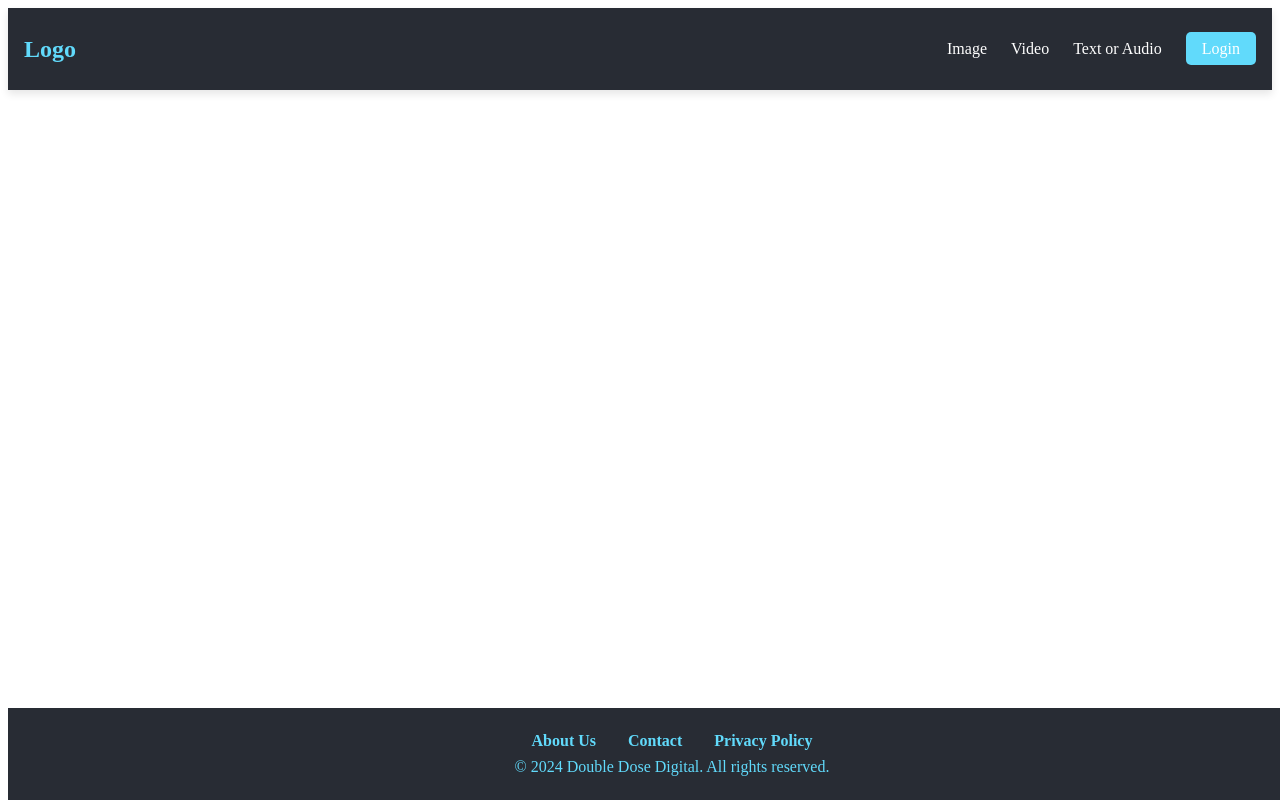
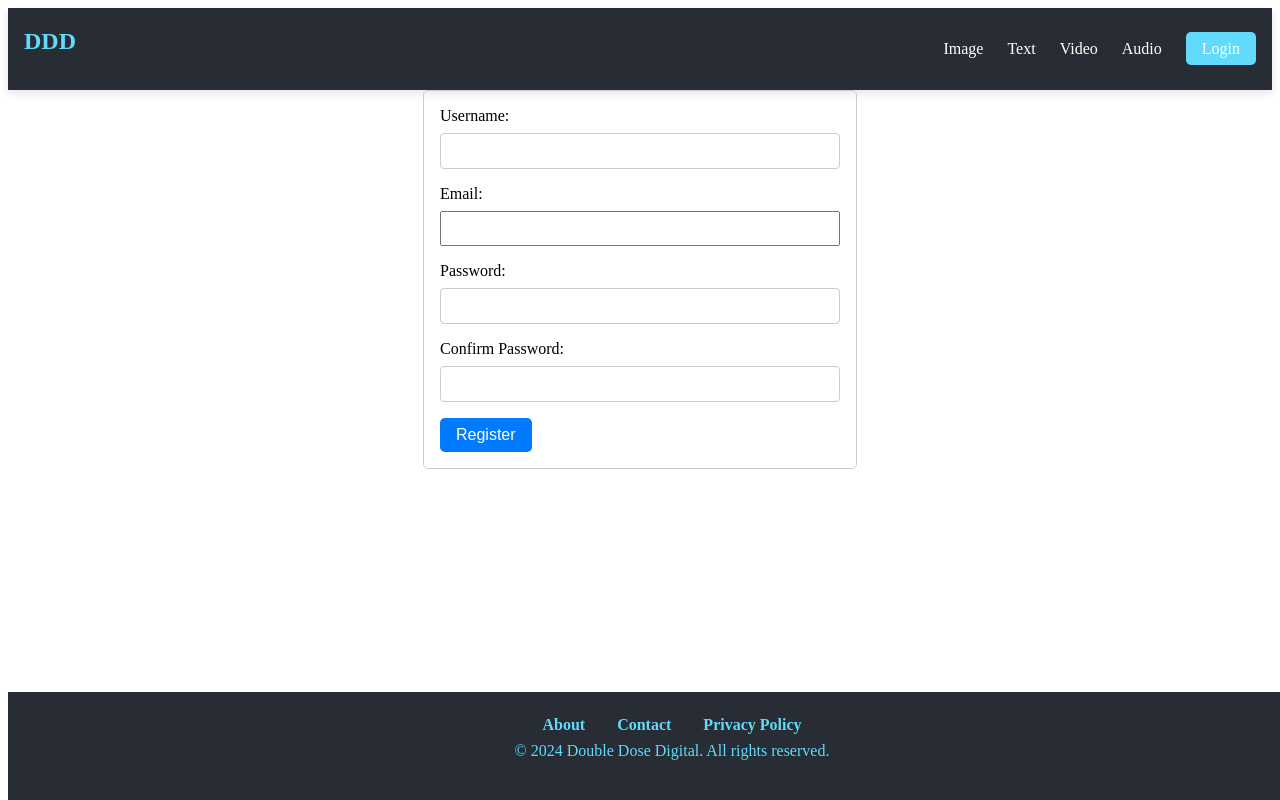
Before and after one commit to ankit-doubledosedigital/website-DDD, a React (Create React App) app in the folder client/: page /Register in a window 1280 px wide. Built offline with nearby package versions, Linux system fonts and the light colour scheme.

Commit message:
few file add

```diff
--- a/client/package.json
+++ b/client/package.json
@@ -8,6 +8,7 @@
     "@testing-library/user-event": "^13.5.0",
     "react": "^18.3.1",
     "react-dom": "^18.3.1",
+    "react-router-dom": "^6.24.0",
     "react-scripts": "5.0.1",
     "web-vitals": "^2.1.4"
   },
--- a/client/src/App.js
+++ b/client/src/App.js
@@ -1,15 +1,28 @@
 // src/App.js
 import React from 'react';
+import { BrowserRouter, Routes, Route } from 'react-router-dom';
 import Navbar from './Components/Navbar';
 import Footer from './Components/Footer';
+import Image from './Components/Image';
+import AboutUsPage from './Components/Aboutus';
+import Login from './Components/Login';
+import Register from './Components/Register';
 
 const App = () => {
   return (
-    <div>
-      <Navbar />
-      <Footer/>
+    <BrowserRouter>
+      <div>
+        <Navbar />
+        <Routes>
+          <Route path='/Image' element={<Image />} />
+          <Route path='/About' element={<AboutUsPage />} />
+          <Route path='/login' element={<Login />} />
+          <Route path='/Register' element={<Register/>} />
 
-    </div>
+        </Routes>
+        <Footer />
+      </div>
+    </BrowserRouter>
   );
 };
 
--- /dev/null
+++ b/client/src/Components/Aboutus.js
@@ -0,0 +1,13 @@
+import React from 'react';
+
+const AboutUsPage = () => {
+    return (
+        <div>
+            <h1>About Us</h1>
+            <p>Welcome to Our Company!</p>
+            {/* Add more content as needed */}
+        </div>
+    );
+}
+
+export default AboutUsPage;
--- a/client/src/Components/Footer.js
+++ b/client/src/Components/Footer.js
@@ -1,15 +1,16 @@
 // src/Footer.js
 import React from 'react';
 import './Footer.css';
+import {Link} from 'react-router-dom';
 
 const Footer = () => {
   return (
     <footer className="footer">
       <div className="footer-content">
         <div className="footer-links">
-          <a href="#about">About Us</a>
-          <a href="#contact">Contact</a>
-          <a href="#privacy">Privacy Policy</a>
+          <Link to='/About'>About</Link>
+          <Link to='/About'>Contact</Link>
+          <Link to='/About'>Privacy Policy</Link>
         </div>
         <p className="footer-text">© 2024 Double Dose Digital. All rights reserved.</p>
       </div>
--- /dev/null
+++ b/client/src/Components/Image.css
@@ -0,0 +1,42 @@
+/* src/ImageUpload.css */
+.image-upload {
+    display: flex;
+    flex-direction: column;
+    align-items: center;
+    padding: 1rem;
+    background-color: #f9f9f9;
+    border-radius: 10px;
+    box-shadow: 0 4px 8px rgba(0, 0, 0, 0.1);
+    max-width: 500px;
+    margin: 2rem auto;
+  }
+
+  .image-upload h2 {
+    margin-bottom: 1rem;
+    color: #333;
+  }
+
+  .image-upload input[type="file"] {
+    margin-bottom: 1rem;
+  }
+
+  .image-preview img {
+    max-width: 100%;
+    max-height: 300px;
+    margin-bottom: 1rem;
+    border-radius: 10px;
+  }
+
+  .image-upload textarea {
+    width: 100%;
+    height: 100px;
+    margin-bottom: 1rem;
+    padding: 0.5rem;
+    border-radius: 5px;
+    border: 1px solid #ccc;
+  }
+
+  .image-info p {
+    margin: 0.5rem 0;
+    color: #666;
+  }
--- /dev/null
+++ b/client/src/Components/Image.js
@@ -0,0 +1,44 @@
+// src/ImageUpload.js
+import React, { useState } from 'react';
+import './Image.css';
+
+const ImageUpload = () => {
+  const [image, setImage] = useState(null);
+  const [description, setDescription] = useState('');
+  const [preview, setPreview] = useState(null);
+
+  const handleImageChange = (e) => {
+    const file = e.target.files[0];
+    if (file) {
+      setImage(file);
+      setPreview(URL.createObjectURL(file));
+    }
+  };
+
+  const handleDescriptionChange = (e) => {
+    setDescription(e.target.value);
+  };
+
+  return (
+    <div className="image-upload">
+      <h2>Upload  Image</h2>
+      <input type="file" accept="image/*" onChange={handleImageChange} />
+      {preview && (
+        <div className="image-preview">
+          <img src={preview} alt="Preview" />
+        </div>
+      )}
+      <textarea
+        placeholder="Enter image description"
+        value={description}
+        onChange={handleDescriptionChange}
+      />
+      <div className="image-info">
+        {image && <p>File name: {image.name}</p>}
+        {description && <p>Description: {description}</p>}
+      </div>
+    </div>
+  );
+};
+
+export default ImageUpload;
--- /dev/null
+++ b/client/src/Components/Login.css
@@ -0,0 +1,40 @@
+.LoginForm {
+    text-align: left;
+  }
+
+  .form-group {
+    margin-bottom: 15px;
+  }
+
+  label {
+    display: block;
+    margin-bottom: 5px;
+  }
+
+  input[type='text'],
+  input[type='password'] {
+    width: 100%;
+    padding: 8px;
+    font-size: 16px;
+    border: 1px solid #ccc;
+    border-radius: 4px;
+  }
+
+  button {
+    background-color: #007bff;
+    color: white;
+    border: none;
+    padding: 10px 20px;
+    font-size: 16px;
+    border-radius: 4px;
+    cursor: pointer;
+  }
+
+  button:hover {
+    background-color: #0056b3;
+  }
+
+  .error {
+    color: red;
+    margin-bottom: 10px;
+  }
--- /dev/null
+++ b/client/src/Components/Login.js
@@ -0,0 +1,63 @@
+import React, { useState } from 'react';
+import './Login.css';
+import { Link } from 'react-router-dom';
+
+const LoginForm = () => {
+  const [username, setUsername] = useState('');
+  const [password, setPassword] = useState('');
+  const [error, setError] = useState('');
+
+  const handleSubmit = (event) => {
+    event.preventDefault();
+    // Basic validation
+    if (!username || !password) {
+      setError('Please enter both username and password.');
+      return;
+    }
+    // Mock authentication - Replace with actual logic
+    if (username === 'admin' && password === 'password') {
+      // Successful login
+      console.log('Logged in successfully!');
+      setError('');
+      setUsername('');
+      setPassword('');
+    } else {
+      // Failed login
+      setError('Invalid username or password. Please try again.');
+    }
+  };
+
+  return (
+    <div className="LoginForm">
+      <form onSubmit={handleSubmit}>
+        <h2>Login</h2>
+        {error && <p className="error">{error}</p>}
+        <div className="form-group">
+          <label htmlFor="username">Username:</label>
+          <input
+            type="text"
+            id="username"
+            value={username}
+            onChange={(e) => setUsername(e.target.value)}
+          />
+        </div>
+        <div className="form-group">
+          <label htmlFor="password">Password:</label>
+          <input
+            type="password"
+            id="password"
+            value={password}
+            onChange={(e) => setPassword(e.target.value)}
+          />
+        </div>
+        <button type="submit">Login</button>
+        <p>
+            Not Registered</p>
+            <Link to='/Register'>Register</Link>
+
+      </form>
+    </div>
+  );
+};
+
+export default LoginForm;
--- a/client/src/Components/Navbar.css
+++ b/client/src/Components/Navbar.css
@@ -13,8 +13,13 @@
     font-size: 1.5rem;
     text-decoration: none;
     font-weight: bold;
+
+
   }
-
+  .logo{
+    height: 50px;
+    padding-top: 20px;
+  }
   .navbar-menu {
     list-style: none;
     display: flex;
--- a/client/src/Components/Navbar.js
+++ b/client/src/Components/Navbar.js
@@ -1,18 +1,23 @@
 // src/Navbar.js
 import React from 'react';
 import './Navbar.css';
+import { Link } from 'react-router-dom';
+// import logo from '../assets/ddd.png'
 
 const Navbar = () => {
   return (
     <nav className="navbar">
       <div className="navbar-logo">
-        <a href="#home">Logo</a>
+        {/* <img className='logo' src={logo} alt='logo'/> */}
+        <Link to='/'>DDD</Link>
       </div>
       <ul className="navbar-menu">
-        <li><a href="#image">Image</a></li>
-        <li><a href="#video">Video</a></li>
-        <li><a href="#text-or-audio">Text or Audio</a></li>
-        <li><a href="#login" className="navbar-login-button">Login</a></li>
+        <li><Link to='/Image'>Image</Link></li>
+        <li><Link to='/Text'>Text</Link></li>
+        <li><Link to='/Video'>Video</Link></li>
+        <li><Link to='/Audio'>Audio</Link></li>
+        <li><Link className='navbar-login-button' to='/login'>Login</Link></li>
+        {/* <li><a href="#login" className="navbar-login-button">Login</a></li> */}
       </ul>
     </nav>
   );
--- /dev/null
+++ b/client/src/Components/Register.css
@@ -0,0 +1,36 @@
+form {
+    max-width: 400px;
+    margin: 0 auto;
+    padding: 1rem;
+    border: 1px solid #ccc;
+    border-radius: 5px;
+  }
+
+  div {
+    margin-bottom: 1rem;
+  }
+
+  label {
+    display: block;
+    margin-bottom: 0.5rem;
+  }
+
+  input {
+    width: 100%;
+    padding: 0.5rem;
+    box-sizing: border-box;
+  }
+
+  span {
+    color: red;
+    font-size: 0.875rem;
+  }
+
+  button {
+    padding: 0.5rem 1rem;
+    background-color: #007bff;
+    color: white;
+    border: none;
+    border-radius: 5px;
+    cursor: pointer;
+  }
--- /dev/null
+++ b/client/src/Components/Register.js
@@ -0,0 +1,88 @@
+import React, { useState } from 'react';
+import './Register.css';
+
+const Registration = () => {
+  const [formData, setFormData] = useState({
+    username: '',
+    email: '',
+    password: '',
+    confirmPassword: ''
+  });
+
+  const [errors, setErrors] = useState({});
+
+  const handleChange = (e) => {
+    const { name, value } = e.target;
+    setFormData({
+      ...formData,
+      [name]: value
+    });
+  };
+
+  const validate = () => {
+    const errors = {};
+    if (!formData.username) errors.username = 'Username is required';
+    if (!formData.email) errors.email = 'Email is required';
+    if (!formData.password) errors.password = 'Password is required';
+    if (formData.password !== formData.confirmPassword) errors.confirmPassword = 'Passwords do not match';
+    return errors;
+  };
+
+  const handleSubmit = (e) => {
+    e.preventDefault();
+    const validationErrors = validate();
+    setErrors(validationErrors);
+    if (Object.keys(validationErrors).length === 0) {
+      // Submit form data to the server or handle it as needed
+      console.log('Form data submitted:', formData);
+    }
+  };
+
+  return (
+    <form onSubmit={handleSubmit}>
+      <div>
+        <label>Username:</label>
+        <input
+          type="text"
+          name="username"
+          value={formData.username}
+          onChange={handleChange}
+        />
+        {errors.username && <span>{errors.username}</span>}
+      </div>
+      <div>
+        <label>Email:</label>
+        <input
+          type="email"
+          name="email"
+          value={formData.email}
+          onChange={handleChange}
+        />
+        {errors.email && <span>{errors.email}</span>}
+      </div>
+      <div>
+        <label>Password:</label>
+        <input
+          type="password"
+          name="password"
+          value={formData.password}
+          onChange={handleChange}
+        />
+        {errors.password && <span>{errors.password}</span>}
+      </div>
+      <div>
+        <label>Confirm Password:</label>
+        <input
+          type="password"
+          name="confirmPassword"
+          value={formData.confirmPassword}
+          onChange={handleChange}
+        />
+        {errors.confirmPassword && <span>{errors.confirmPassword}</span>}
+      </div>
+      <button type="submit">Register</button>
+    </form>
+  );
+};
+
+export default Registration;
```
Also changed, not shown: client/src/assets/ddd.png (added), 1 other file (tests, documents, lock files or other folders).
